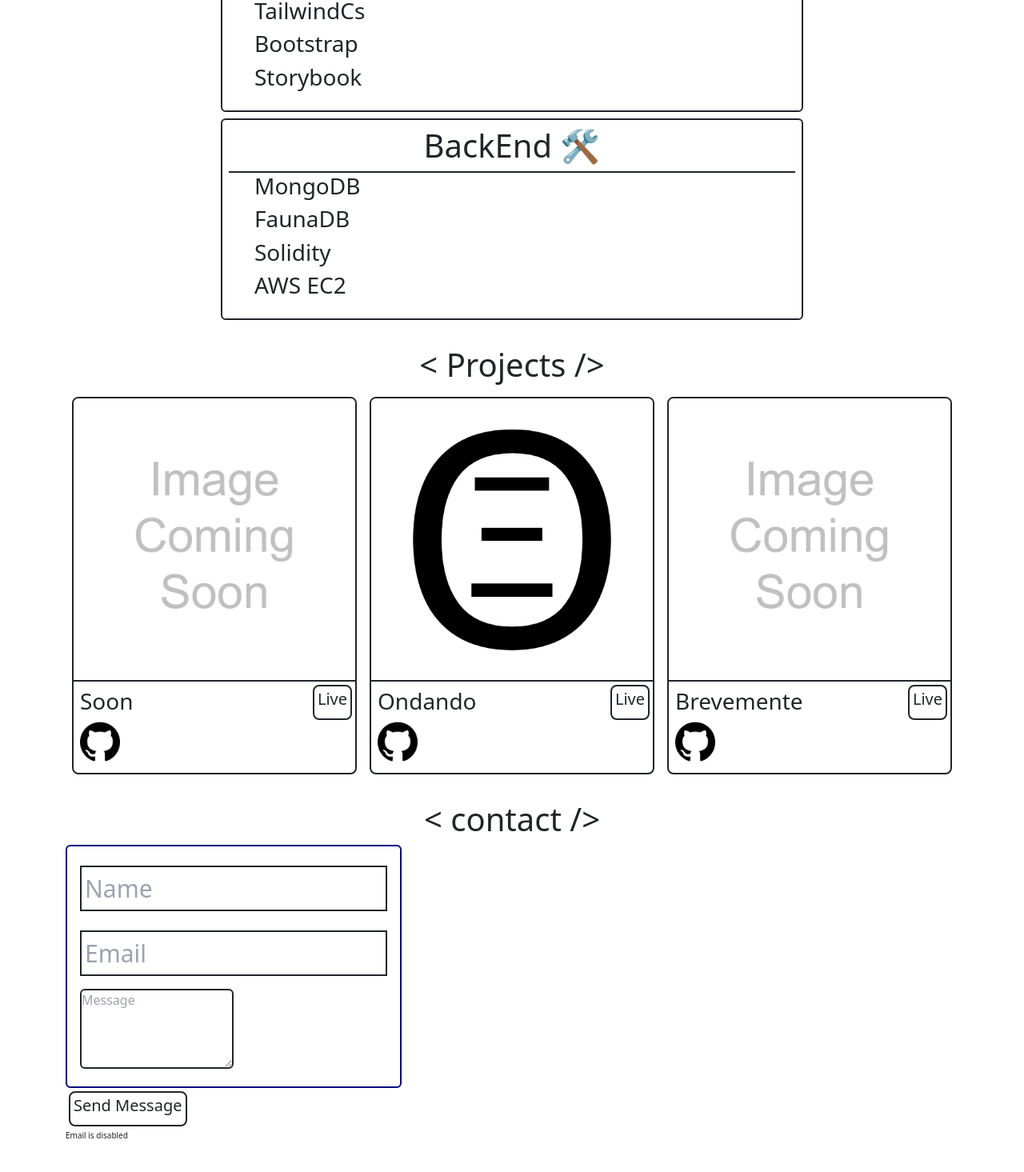
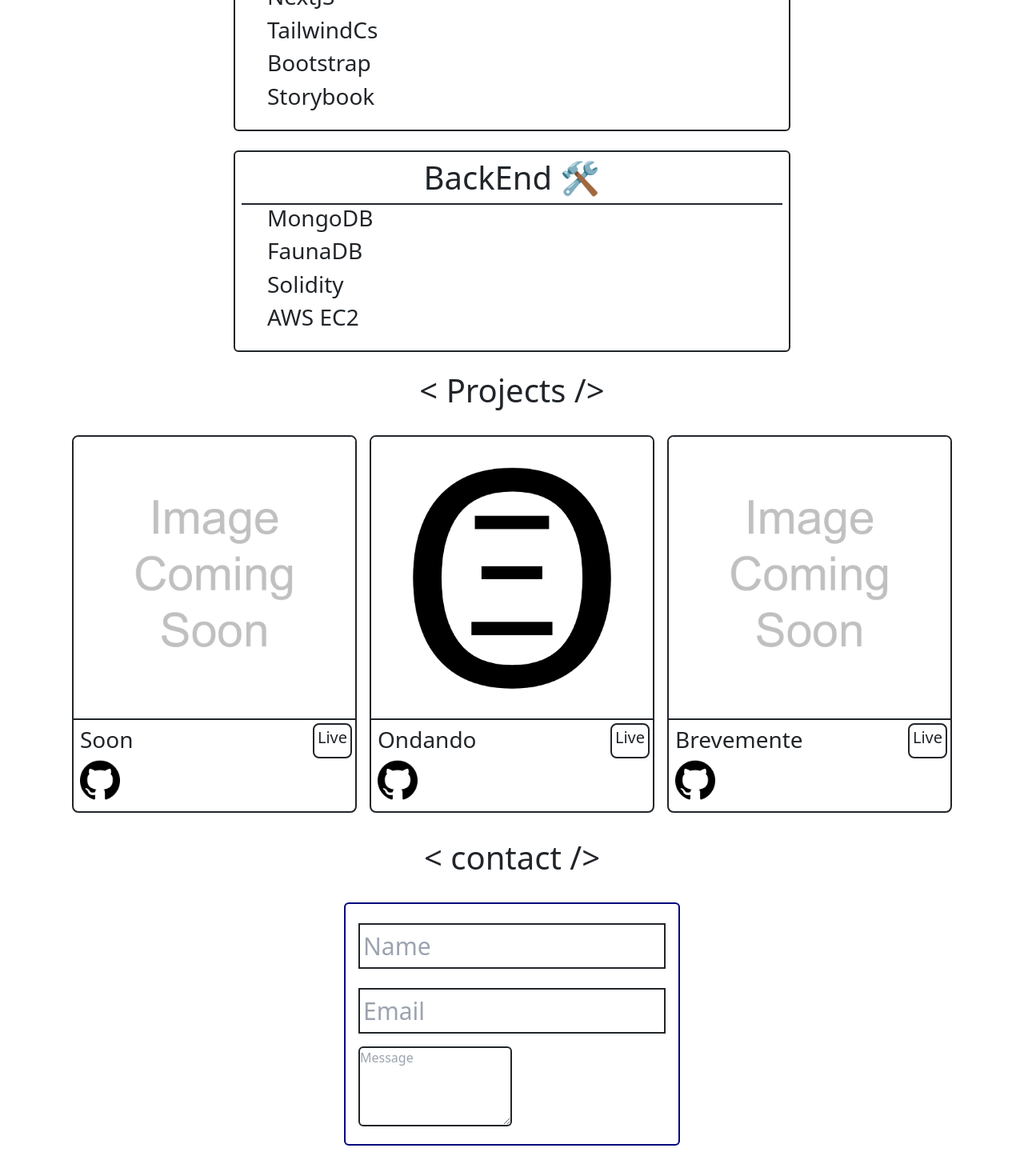
Before and after one commit to AurimarL/portfolio, a Next.js app: page / in a window 1280 px wide. Shown: the part 1330-2795 px from the top of the page at 80% size. Built offline with nearby package versions, Linux system fonts and the light colour scheme.

Commit message:
some changes

```diff
--- a/components/SectionSepare/index.tsx
+++ b/components/SectionSepare/index.tsx
@@ -1,16 +1,13 @@
 interface ISectionSepare {
 	SectionName: string
-	// eslint-disable-next-line @typescript-eslint/no-explicit-any
-	children: any
 }
 export default function SectionSepare(props: ISectionSepare) {
 	return (
 		<>
-			<h1 className="text-center ">
+			<h1 className="text-center m-4">
 				{'< '} {props.SectionName}
 				{' />'}
 			</h1>
-			<>{props.children}</>
 		</>
 	)
 }
--- a/pages/index.tsx
+++ b/pages/index.tsx
@@ -7,8 +7,8 @@ import ContactMe from '../views/ContactMe'
 import MeSection from '../views/Me'
 import ProjectsSection from '../views/Projects'
 import SkillsSection from '../views/Skills'
-import { GrDocumentPdf } from 'react-icons/gr'
-
+import {GrDocumentPdf} from 'react-icons/gr'
+import Button from '../components/Button'
 
 const Home: NextPage = () => (
 	<>
@@ -21,40 +21,40 @@ const Home: NextPage = () => (
 		<div id="Home"></div>
 
 		<Header />
-		<div className="container flex flex-col  gap-4">
+		<main className="container">
 			<section id="Me">
 				<MeSection />
 			</section>
 
 			<section id="Skills">
-				<SectionSepare SectionName="Skills">
-					<SkillsSection />
-				</SectionSepare>
+				<SectionSepare SectionName="Skills" />
+				<SkillsSection />
 			</section>
 
-			<section id="Projetos" className="">
-				<SectionSepare SectionName="Projects">
-					<ProjectsSection />
-				</SectionSepare>
+			<section id="Projetos">
+				<SectionSepare SectionName="Projects" />
+				<ProjectsSection />
 			</section>
 			{/*
 				<section id="Servicos" className="m-4" />
 				<section id="Portofolio" className="m-4" />
 			*/}
 
-			<section id="Contactar" className="">
-				<SectionSepare SectionName="contact">
-					<ContactMe />
-				</SectionSepare>
+			<section id="Contactar">
+				<SectionSepare SectionName="contact" />
+				<ContactMe />
 			</section>
-			<section className='text-center'>
-				<button className='border-2 w-2/6 text-center p-2 rounded' >
-					<a href='../assets/CV.pdf' download className='flex flex-row justify-center gap-2 no-underline text-black'>
+			<section className="text-center">
+				<button className="border-2 w-2/6 text-center p-2 rounded">
+					<a
+						href="../assets/CV.pdf"
+						download
+						className="flex flex-row justify-center gap-2 no-underline text-black">
 						<GrDocumentPdf /> CV
 					</a>
 				</button>
 			</section>
-		</div>
+		</main>
 		<Footer />
 	</>
 )
--- a/views/ContactMe/index.tsx
+++ b/views/ContactMe/index.tsx
@@ -11,6 +11,7 @@ interface IContactForm {
 
 function ContactForm(props: IContactForm) {
 	return (
+		<div className="flex justify-center md:m-8">
 			<form className="  md:p-4 rounded-md border-2 p-2 border-primaryBlue w-full md:w-fit">
 				<div className="md:pt-2 md:pb-2 m-2 ">
 					<input
@@ -38,6 +39,7 @@ function ContactForm(props: IContactForm) {
 					/>
 				</div>
 			</form>
+		</div>
 	)
 }
 export default function ContactMe() {
@@ -68,7 +70,7 @@ export default function ContactMe() {
 	}
 
 	return (
-		<>
+		<div c>
 			<ContactForm
 				setname={setName}
 				setemail={setEmail}
@@ -80,6 +82,7 @@ export default function ContactMe() {
 				sitekey={process.env.NEXT_PUBLIC_RECAPTCHA_SITE_KEY || ''}
 				onChange={(e: any) => onReCAPTCHAChange(e)}
 	/>*/}
+			<div className="text-center m-2">
 				<Button
 					PlaceHolder="Send Message"
 					evt={SendEmail}
@@ -87,6 +90,7 @@ export default function ContactMe() {
 					Disable={true}
 				/>
 				<p className="text-[10px]">Email is disabled</p>
-		</>
+			</div>
+		</div>
 	)
 }
--- a/views/Me/index.tsx
+++ b/views/Me/index.tsx
@@ -1,13 +1,14 @@
 import Image from 'next/image'
 import AuriLogo from '../../assets/AuriLogo.png'
-import {FaLinkedin, FaGithub,FaRegSmileWink} from 'react-icons/fa'
+import {FaLinkedin, FaGithub, FaRegSmileWink} from 'react-icons/fa'
 
 export default function MeSection() {
 	return (
-		<>
-			<div className="justify-center">
+		<div className="justify-center m-2">
 			<div>
-					<p className="text-6xl md:text-9xl flex flex-row gap-2">Hi <FaRegSmileWink/></p>
+				<p className="text-6xl md:text-9xl flex flex-row gap-2">
+					Hi <FaRegSmileWink />
+				</p>
 				<p className="text-3xl md:text-6xl">FullStack Developer</p>
 				<div className="flex flex-row">
 					<FaLinkedin
@@ -26,6 +27,5 @@ export default function MeSection() {
 				</div>
 			</div>
 		</div>
-		</>
 	)
 }
--- a/views/Skills/index.tsx
+++ b/views/Skills/index.tsx
@@ -8,7 +8,7 @@ interface SkillsModalProps {
 export function SkillsModal(props: SkillsModalProps) {
 	return (
 		<>
-			<div className="m-2 p-2 border-2 border-black rounded-md">
+			<div className="m-4 p-2 border-2 border-black rounded-md">
 				<div className="border-b-2 border-blue-500">
 					<h1 className="text-center ">{props.TextHeader}</h1>
 				</div>
```
Also changed, not shown: assets/AuriLogo.png. Lines whose indentation alone changed are shown as unchanged.
